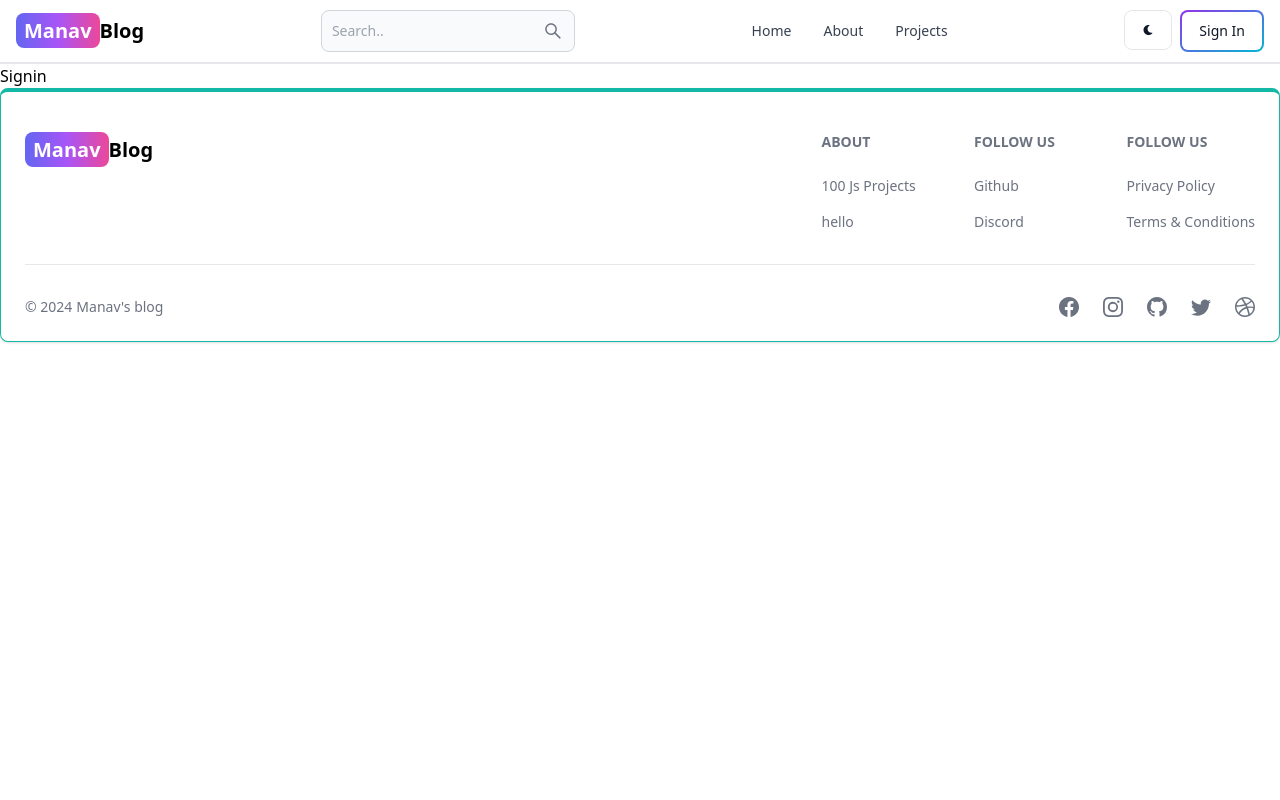
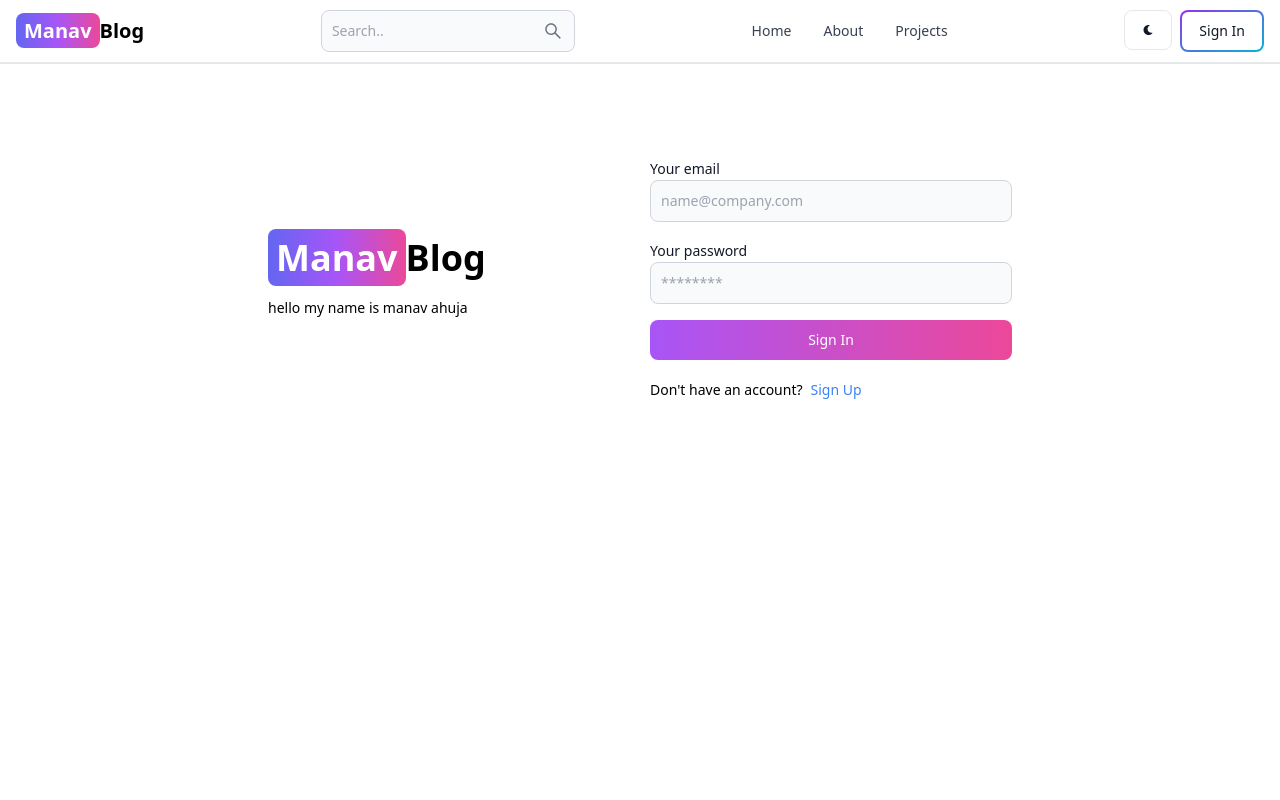
Before and after one commit to manav-bit/mern-blog, a React (Vite) app in the folder client/: page /sign-in in a window 1280 px wide. Shown: the top 800 px of the page. Built offline with nearby package versions, Linux system fonts and the light colour scheme.

Commit message:
create signin page functionality

```diff
--- a/client/src/pages/SignIn.jsx
+++ b/client/src/pages/SignIn.jsx
@@ -1,7 +1,116 @@
+
+import { Alert, Button, Label, Spinner, TextInput } from "flowbite-react"
+import { useState } from "react";
+import { Link, useNavigate } from "react-router-dom"
+export default function SignIn() {
+  const [formData,setFormData]=useState({});
+  const [errorMessage,setErrorMessage]=useState((null));
+  const [loading,setLoading]=useState((false));
+  const navigate=useNavigate();
+const handleChange=(e)=>{
+setFormData({...formData,[e.target.id]: e.target.value.trim()});
+};
+// console.log(formData);
+const handleSubmit= async(e)=>{
+  e.preventDefault();
+  if(!formData.email||!formData.password){
+    return setErrorMessage('Please fill out all fields')
+  }
+  try{
+    setLoading(true);
+    setErrorMessage(null);
+const res=await fetch('/api/auth/signin',{
+  method:'POST',
+  headers:{'Content-Type':'application/json'},
+  body:JSON.stringify(formData),
+});
+const data=await res.json();
+if(data.success===false){
+  return setErrorMessage(data.message);
+}
+setLoading(false);
+if(res.ok){
+  navigate('/');
+}
+  }
+  catch(error){
+    setErrorMessage(error.message);
+    setLoading(false);
+  }
+
+}
+
+  return (
+    <div className='min-h-screen mt-20'>
+
+      {/* parent */}
+<div className="flex p-3 max-w-3xl mx-auto flex-col md:flex-row md:items-center gap-5">
 
 
-export default function Signin() {
-  return (
-    <div>Signin</div>
+{/* left */}
+  <div className="flex-1">
+  <Link to="/"
+  className='font-bold dark:text-black text-4xl'>
+
+<span className='px-2 py-1 bg-gradient-to-r from-indigo-500 via-purple-500 to-pink-500 rounded-lg text-white'>
+  Manav
+  </span>
+Blog
+ </Link>
+ <p className='text-sm mt-5'>
+  hello my name is manav ahuja
+ </p>
+
+  </div>
+
+
+
+{/* right */}
+<div className="flex-1">
+<form className="flex flex-col gap-4" onSubmit={handleSubmit}>
+
+<div className="">
+  <Label value='Your email'className="dark:text-black" />
+  <TextInput type="email" placeholder="name@company.com" id='email' onChange={handleChange}/>
+</div>
+<div className="">
+  <Label value='Your password'className="dark:text-black" />
+  <TextInput type="password" placeholder="********" id='password' onChange={handleChange}/>
+</div>
+<Button gradientDuoTone='purpleToPink' type='submit' disabled={loading}>
+ {
+ loading?(
+  <>
+  <Spinner size='sm' />
+  <span className="pl-3">Loading...</span>
+ </>
+ ):'Sign In'
+ }
+</Button>
+
+</form>
+
+<div className="flex gap-2 text-sm mt-5">
+  <span>
+   Don't have an account?
+  </span>
+  <Link to='/sign-up' className="text-blue-500" >
+    Sign Up
+    </Link>
+</div>
+{
+errorMessage &&(
+<Alert className='mt-5' color='failure'>
+
+  {errorMessage}
+</Alert>
+
+)
+}
+</div>
+
+</div>
+
+    </div>
   )
 }
```
